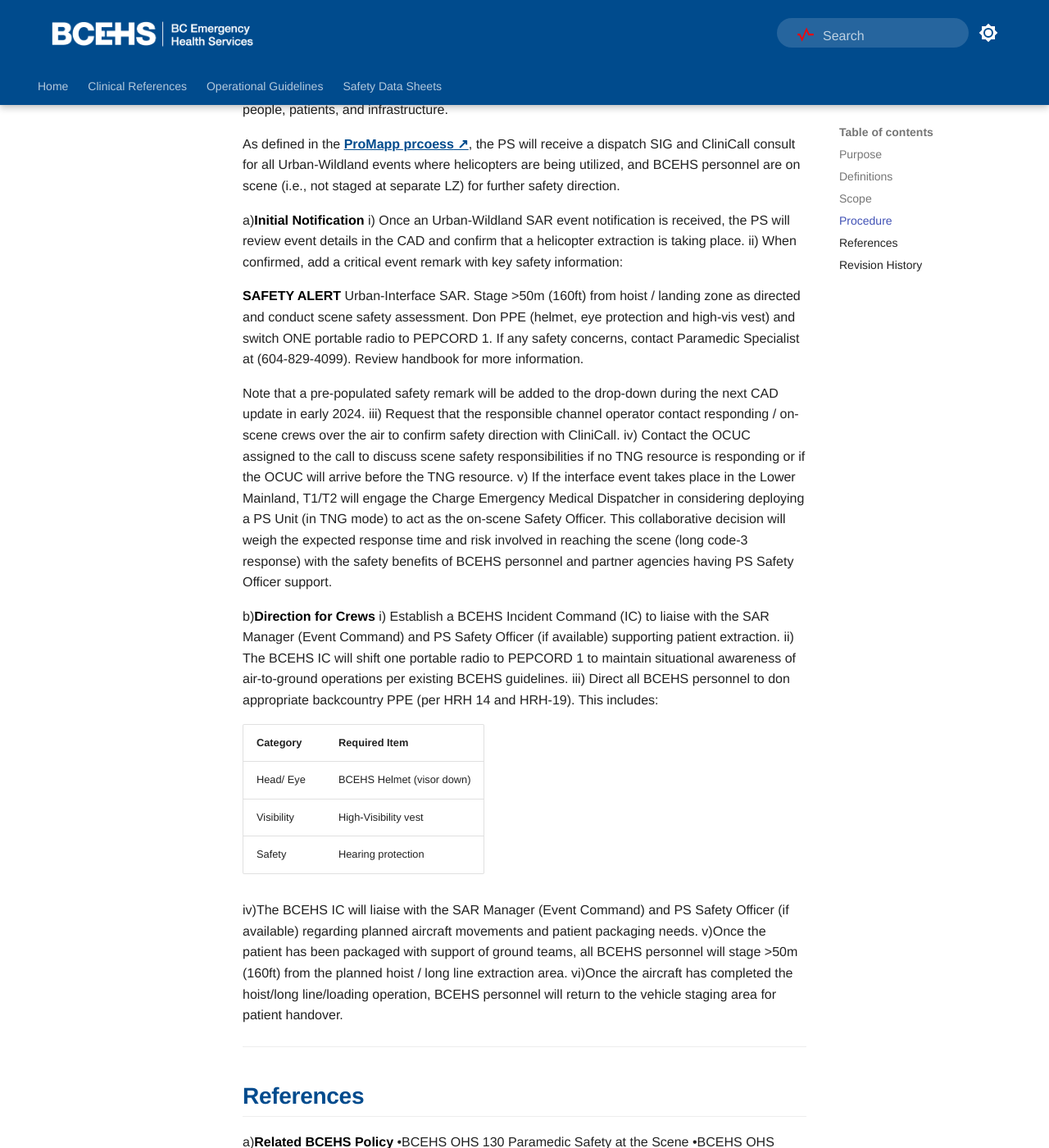
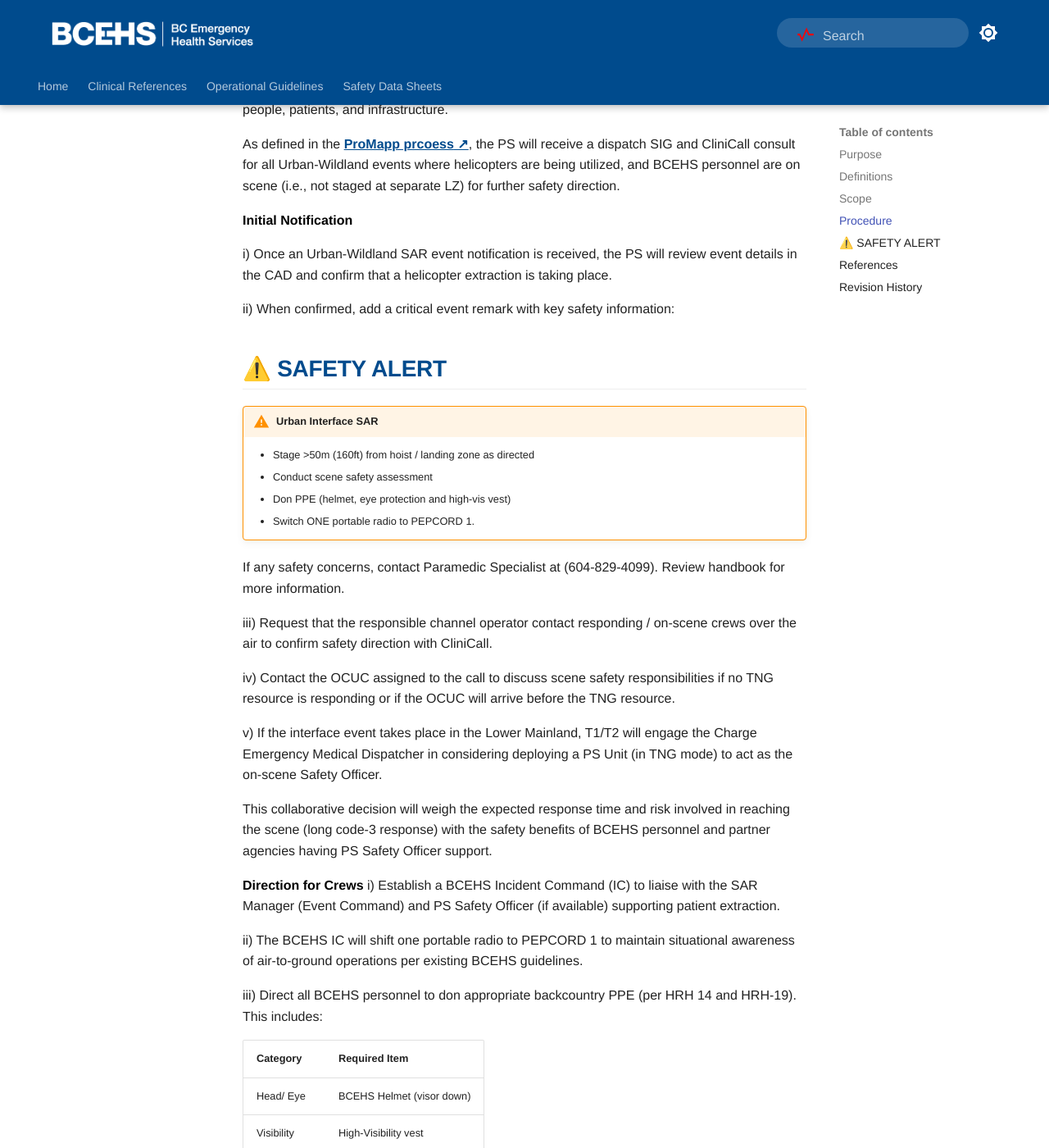
Before and after one commit to bcehsclinicalhub/TangoBot, an MkDocs documentation site: the page built from docs/operational/urban-wildland-interface-sar-events.md, in a window 1280 px wide and 1400 px high, scrolled down 1203 px. Shown: the whole window at 82% size. Built offline with MkDocs 1.6.1 and Material for MkDocs 9.7.7, drawn with Linux system fonts in a browser that asks for light colours; some of the changed text lies outside the part shown.

```diff
--- a/docs/operational/urban-wildland-interface-sar-events.md
+++ b/docs/operational/urban-wildland-interface-sar-events.md
@@ -34,10 +34,10 @@
 
 ## Definitions
 
-a) **Urban-Wildland Interface SAR Events**
+a) **Urban-Wildland Interface SAR Events:**
 Locations where BCEHS personnel operating in alignment with organizational policy (e.g., municipal trails) may be patient-side whilst requiring the support of Search and Rescue crews for extraction. Rotary-wing aircraft (helicopters) conducting long line and hoist operations, along with the deployment of other specialized rescue equipment, may occur in this Urban-Wildland interface and could introduce new risks for workers on scene.
 
-b) **Safety Risk**
+b) **Safety Risk:**
 In general terms, a safety risk is exposure to any unsafe situation that paramedics are not trained or equipped to deal with. Some examples of unsafe exposure could involve unstable trees, swirling ground debris, rocks and other projectiles being released as a result of helicopter rotor wash.
 
 ## Scope
@@ -52,21 +52,34 @@
 
 As defined in the [ProMapp prcoess](https://ca.promapp.com/bcehs/Process/Minimode/Permalink/IBOT9mqJnCRwh24gDQ1Nb){:target="_blank .external-link}, the PS will receive a dispatch SIG and CliniCall consult for all Urban-Wildland events where helicopters are being utilized, and BCEHS personnel are on scene (i.e., not staged at separate LZ) for further safety direction.
 
-a)**Initial Notification**
-  i) Once an Urban-Wildland SAR event notification is received, the PS will review event details in the CAD and confirm that a helicopter extraction is taking place.
+**Initial Notification**
+
+i) Once an Urban-Wildland SAR event notification is received, the PS will review event details in the CAD and confirm that a helicopter extraction is taking place.
+
 ii) When confirmed, add a critical event remark with key safety information:
 
-**SAFETY ALERT** Urban-Interface SAR. Stage >50m (160ft) from hoist / landing zone as directed and conduct scene safety assessment. Don PPE (helmet, eye protection and high-vis vest) and switch ONE portable radio to PEPCORD 1. If any safety concerns, contact Paramedic Specialist at (604-829-4099). Review handbook for more information.
+## ⚠️ SAFETY ALERT
+!!! warning "Urban Interface SAR"
+    - Stage >50m (160ft) from hoist / landing zone as directed
+    - Conduct scene safety assessment
+    - Don PPE (helmet, eye protection and high-vis vest)
+    - Switch ONE portable radio to PEPCORD 1.
 
-Note that a pre-populated safety remark will be added to the drop-down during the next CAD update in early 2024.
+If any safety concerns, contact Paramedic Specialist at (604-829-4099). Review handbook for more information.
+
 iii) Request that the responsible channel operator contact responding / on-scene crews over the air to confirm safety direction with CliniCall.
+
 iv) Contact the OCUC assigned to the call to discuss scene safety responsibilities if no TNG resource is responding or if the OCUC will arrive before the TNG resource.
+
 v) If the interface event takes place in the Lower Mainland, T1/T2 will engage the Charge Emergency Medical Dispatcher in considering deploying a PS Unit (in TNG mode) to act as the on-scene Safety Officer.
+
 This collaborative decision will weigh the expected response time and risk involved in reaching the scene (long code-3 response) with the safety benefits of BCEHS personnel and partner agencies having PS Safety Officer support.
 
-b)**Direction for Crews**
+**Direction for Crews**
 i) Establish a BCEHS Incident Command (IC) to liaise with the SAR Manager (Event Command) and PS Safety Officer (if available) supporting patient extraction.
+
 ii) The BCEHS IC will shift one portable radio to PEPCORD 1 to maintain situational awareness of air-to-ground operations per existing BCEHS guidelines.
+
 iii) Direct all BCEHS personnel to don appropriate backcountry PPE (per HRH 14 and HRH-19). This includes:
 
 | Category | Required Item |
@@ -77,7 +90,9 @@
 
 
 iv)The BCEHS IC will liaise with the SAR Manager (Event Command) and PS Safety Officer (if available) regarding planned aircraft movements and patient packaging needs.
+
 v)Once the patient has been packaged with support of ground teams, all BCEHS personnel will stage >50m (160ft) from the planned hoist / long line extraction area.
+
 vi)Once the aircraft has completed the hoist/long line/loading operation, BCEHS personnel will return to the vehicle staging area for patient handover.
 
 ---
```
Also changed, not shown: docs/operational/index.md (+7 -0 lines).
